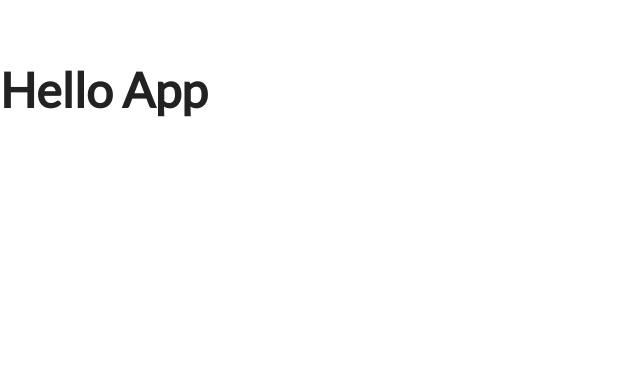
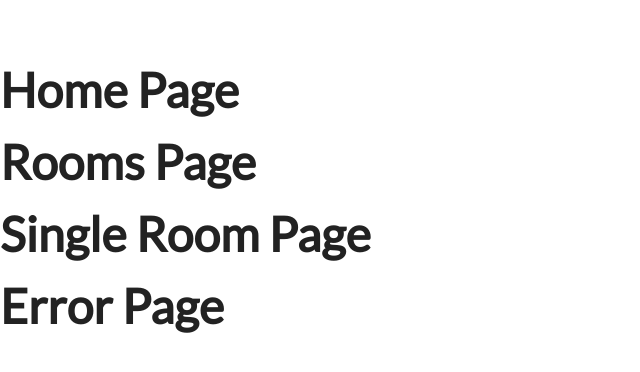
Before and after one commit to akash02-das/beach-resort, a React (Create React App) app: page / in a window 1280 px wide. Shown: the top 372 px of the page, without its empty margins (0-640 px from the left). Built offline with nearby package versions, Linux system fonts and the light colour scheme.

Commit message:
Page setup

```diff
--- a/src/App.js
+++ b/src/App.js
@@ -1,12 +1,20 @@
 import React, { Component } from "react";
 import "./App.scss";
+
+import Home from "./pages/Home";
+import Rooms from "./pages/Rooms";
+import SingleRoom from "./pages/SingleRoom";
+import Error from "./pages/Error";
 
 class App extends Component {
   render() {
     return (
-      <div>
-        <h1>Hello App</h1>
-      </div>
+      <>
+        <Home />
+        <Rooms />
+        <SingleRoom />
+        <Error />
+      </>
     );
   }
 }
--- /dev/null
+++ b/src/pages/Error.js
@@ -0,0 +1,11 @@
+import React from "react";
+
+const Error = () => {
+  return (
+    <div>
+      <h1>Error Page</h1>
+    </div>
+  );
+};
+
+export default Error;
--- /dev/null
+++ b/src/pages/Home.js
@@ -0,0 +1,11 @@
+import React from "react";
+
+const Home = () => {
+  return (
+    <div>
+      <h1>Home Page</h1>
+    </div>
+  );
+};
+
+export default Home;
--- /dev/null
+++ b/src/pages/Rooms.js
@@ -0,0 +1,11 @@
+import React from "react";
+
+const Rooms = () => {
+  return (
+    <div>
+      <h1>Rooms Page</h1>
+    </div>
+  );
+};
+
+export default Rooms;
--- /dev/null
+++ b/src/pages/SingleRoom.js
@@ -0,0 +1,13 @@
+import React, { Component } from "react";
+
+class SingleRoom extends Component {
+  render() {
+    return (
+      <div>
+        <h1>Single Room Page</h1>
+      </div>
+    );
+  }
+}
+
+export default SingleRoom;
```
Also changed, not shown: 1 other file (tests, documents, lock files or other folders).
